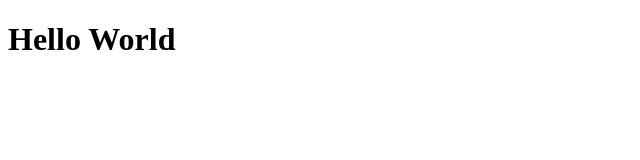
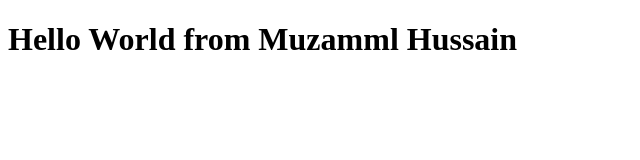
Before and after one commit to muzammil-hussain-25/class-sample, a plain HTML site: page index.html in a window 1280 px wide. Shown: the whole page, without its empty margins (0-640 px from the left). Drawn offline with Linux system fonts and the light colour scheme.

Commit message:
Update index.html

```diff
--- a/index.html
+++ b/index.html
@@ -6,6 +6,6 @@
     <title>github</title>
 </head>
 <body>
-    <h1>Hello World</h1>
+    <h1>Hello World from Muzamml Hussain</h1>
 </body>
 </html>
```
